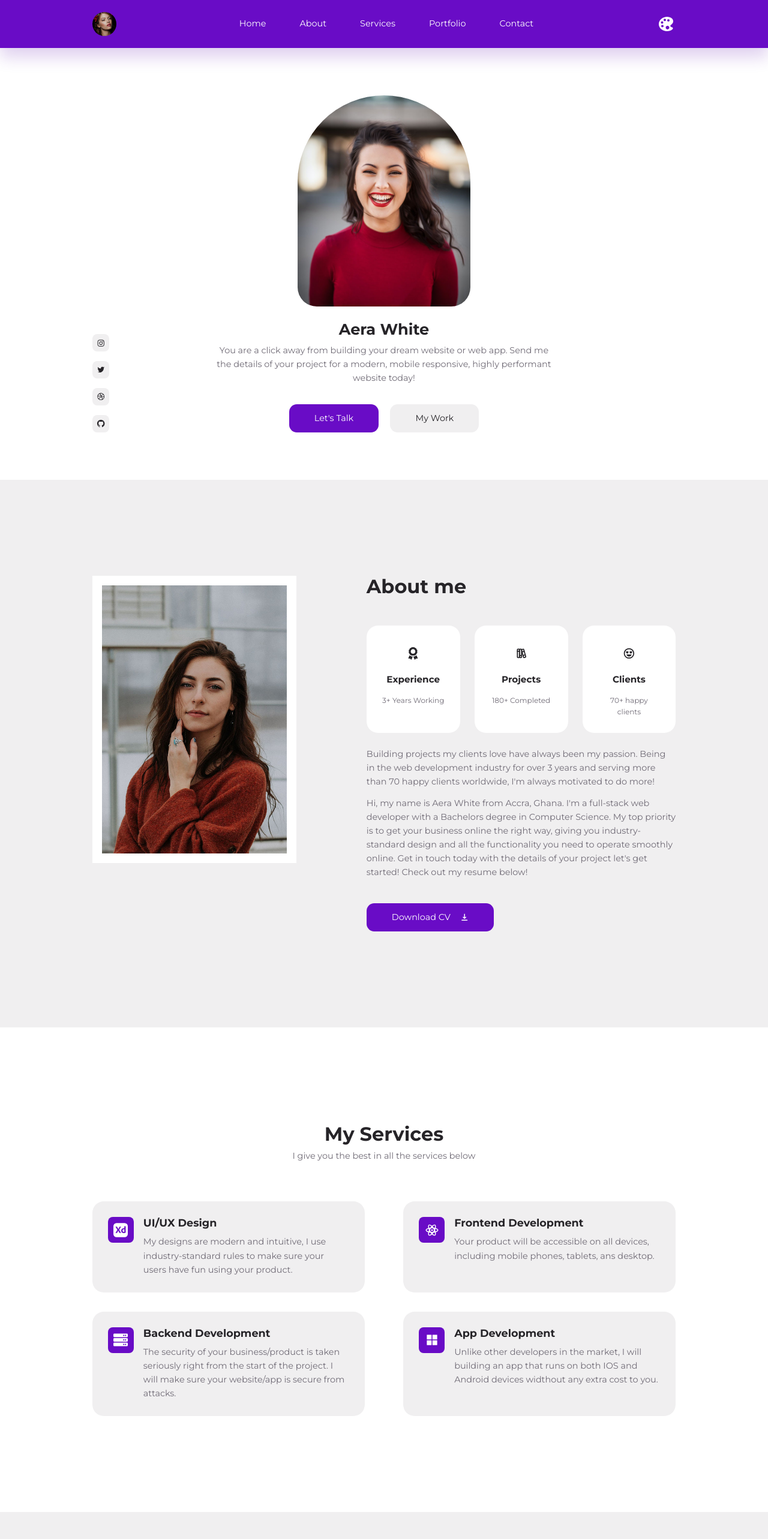
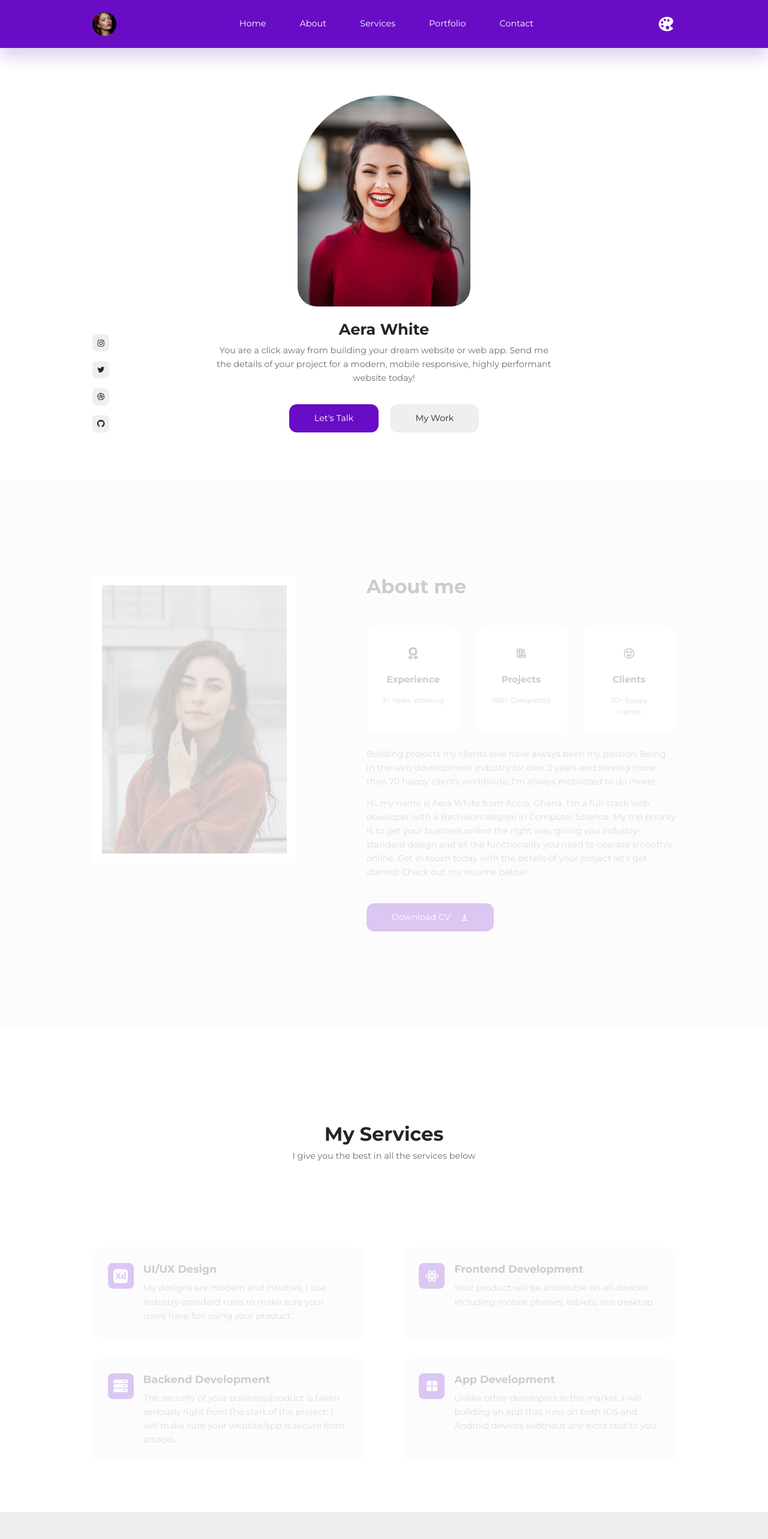
Before and after one commit to Antonio-74/WebsitePortfolioProject, a React (Create React App) app in the folder website-portfolio/: page / in a window 1280 px wide. Shown: the top 2566 px of the page at 60% size. Built offline with nearby package versions, Linux system fonts and the light colour scheme.

Commit message:
Animated scroll added

```diff
--- a/website-portfolio/package.json
+++ b/website-portfolio/package.json
@@ -6,6 +6,7 @@
     "@testing-library/jest-dom": "^5.16.5",
     "@testing-library/react": "^13.4.0",
     "@testing-library/user-event": "^13.5.0",
+    "aos": "^2.3.4",
     "react": "^18.2.0",
     "react-dom": "^18.2.0",
     "react-icons": "^4.8.0",
--- a/website-portfolio/src/sections/about/About.jsx
+++ b/website-portfolio/src/sections/about/About.jsx
@@ -17,7 +17,7 @@
   ];
 
   return (
-    <section id='about'>
+    <section id='about' data-aos='fade-in'>
       <div className="container about__container">
         <div className="about__left">
           <div className="about__portrait">
--- a/website-portfolio/src/sections/contact/Contact.jsx
+++ b/website-portfolio/src/sections/contact/Contact.jsx
@@ -7,7 +7,7 @@
     <section id='contact'>
       <h2>Get In Touch</h2>
       <p>Shoot me a message via any of the links below!</p>
-      <div className='container contact__container'>
+      <div className='container contact__container' data-aos='fade-up'>
         {contacts.map(contact =>
           <a
             key={contact.id}
--- a/website-portfolio/src/sections/faqs/FAQs.jsx
+++ b/website-portfolio/src/sections/faqs/FAQs.jsx
@@ -1,9 +1,16 @@
-import React from 'react';
+import React, { useEffect } from 'react';
 import faqs from './data';
 import FAQ from './FAQ';
+import AOS from 'aos';
+import 'aos/dist/aos.css';
 import './faqs.css';
 
 function FAQs() {
+
+  useEffect(() => {
+    AOS.init({duration: 2000})
+  });
+
   return (
     <section id='faqs'>
       <h2>Frequenly Asked Questions</h2>
@@ -11,7 +18,7 @@
         Here are some questions I usually get. Click to toggle the answer, and if you still
         heve some moe questions, shoot me a message from the contact section!
       </p>
-      <div className="container faqs__container">
+      <div className="container faqs__container" data-aos='fade-in'>
         {faqs.map(faq => (
           <FAQ key={faq.id} faq={faq} />
         ))}
--- a/website-portfolio/src/sections/header/Header.jsx
+++ b/website-portfolio/src/sections/header/Header.jsx
@@ -1,5 +1,7 @@
-import React from 'react';
+import React, { useEffect } from 'react';
 import HeaderImage from '../../assets/header.jpg';
+import AOS from 'aos';
+import 'aos/dist/aos.css';
 import { AiOutlineInstagram } from 'react-icons/ai';
 import { AiOutlineTwitter } from 'react-icons/ai';
 import { AiOutlineDribbble} from 'react-icons/ai';
@@ -15,17 +17,21 @@
     { id: 4, link: 'https"//github.com', icon: <AiFillGithub /> },
   ];
 
+  useEffect(() => {
+    AOS.init({duration: 2000})
+  }, []);
+
   return (
     <header id='header'>
       <div className="container header__container">
-        <div className="header__profile">
+        <div className="header__profile" data-aos='fade-in'>
           <img src={HeaderImage}  alt='Header Portait' />
         </div>
-        <h3>Aera White</h3>
-        <p>
+        <h3 data-aos='fade-up'>Aera White</h3>
+        <p data-aos='fade-up'>
           You are a click away from building your dream website or web app. Send me the details of your project for a modern, mobile responsive, highly performant website today!
         </p>
-        <div className="header__cta">
+        <div className="header__cta" data-aos='fade-up'>
           <a href='#contact' className='btn primary'>Let's Talk</a>
           <a href='#portfolio' className='btn light'>My Work</a>
         </div>
--- a/website-portfolio/src/sections/portfolio/Projects.jsx
+++ b/website-portfolio/src/sections/portfolio/Projects.jsx
@@ -3,7 +3,7 @@
 
 function Projects({projects}) {
   return (
-    <div className='portfolio__projects'>
+    <div className='portfolio__projects' data-aos='fade-up'>
         {projects.map(project => (
             <Project key={project.id} project={project} />
         ))}
--- a/website-portfolio/src/sections/services/Services.jsx
+++ b/website-portfolio/src/sections/services/Services.jsx
@@ -19,7 +19,7 @@
     <section id="services">
       <h2>My Services</h2>
       <p>I give you the best in all the services below</p>
-      <div className='container services__container'>
+      <div className='container services__container' data-aos='fade-up'>
         {data.map(item => (
           <Card key={item.id} className='service light'>
             <div className="service__icon">
```
Also changed, not shown: 1 other file (tests, documents, lock files or other folders).
